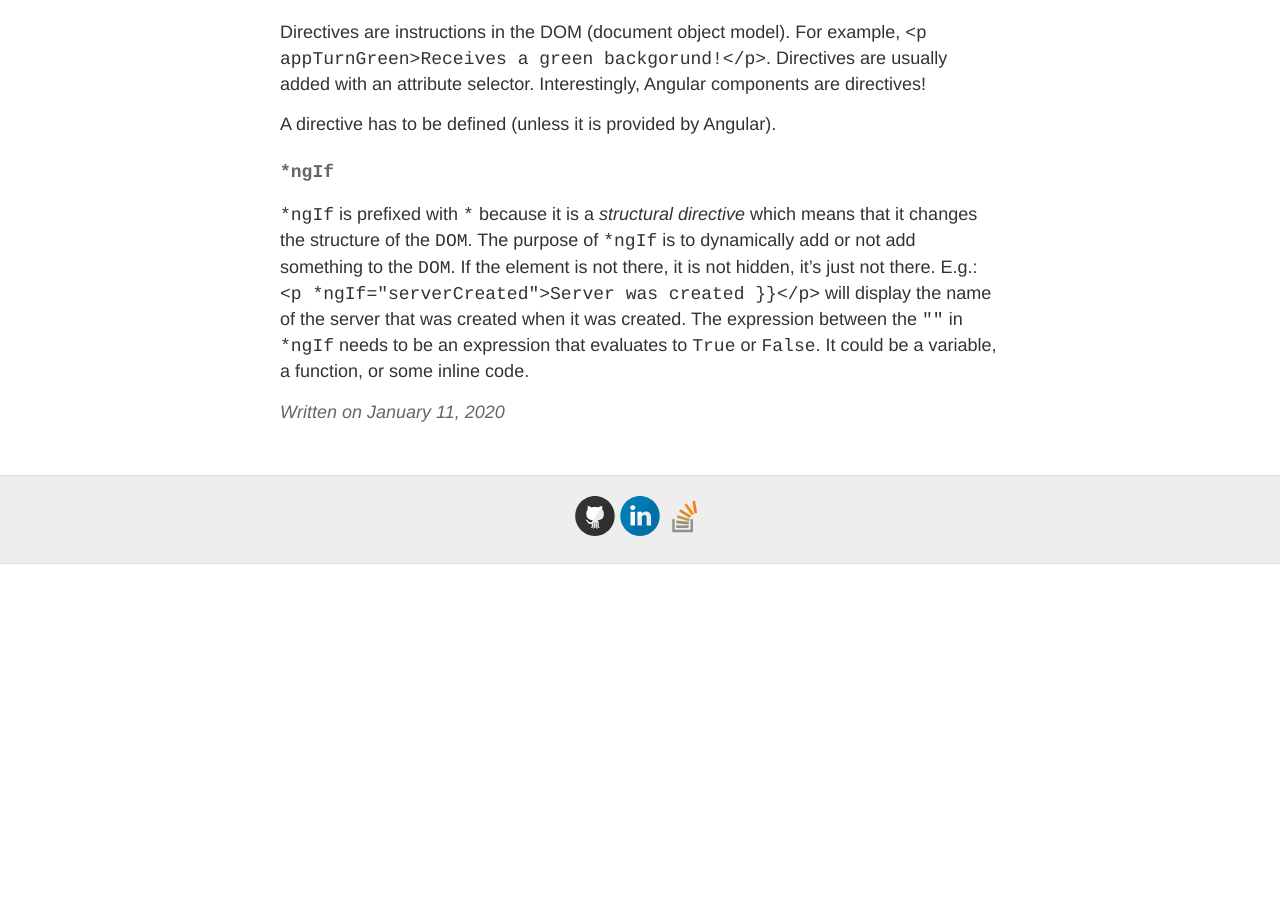
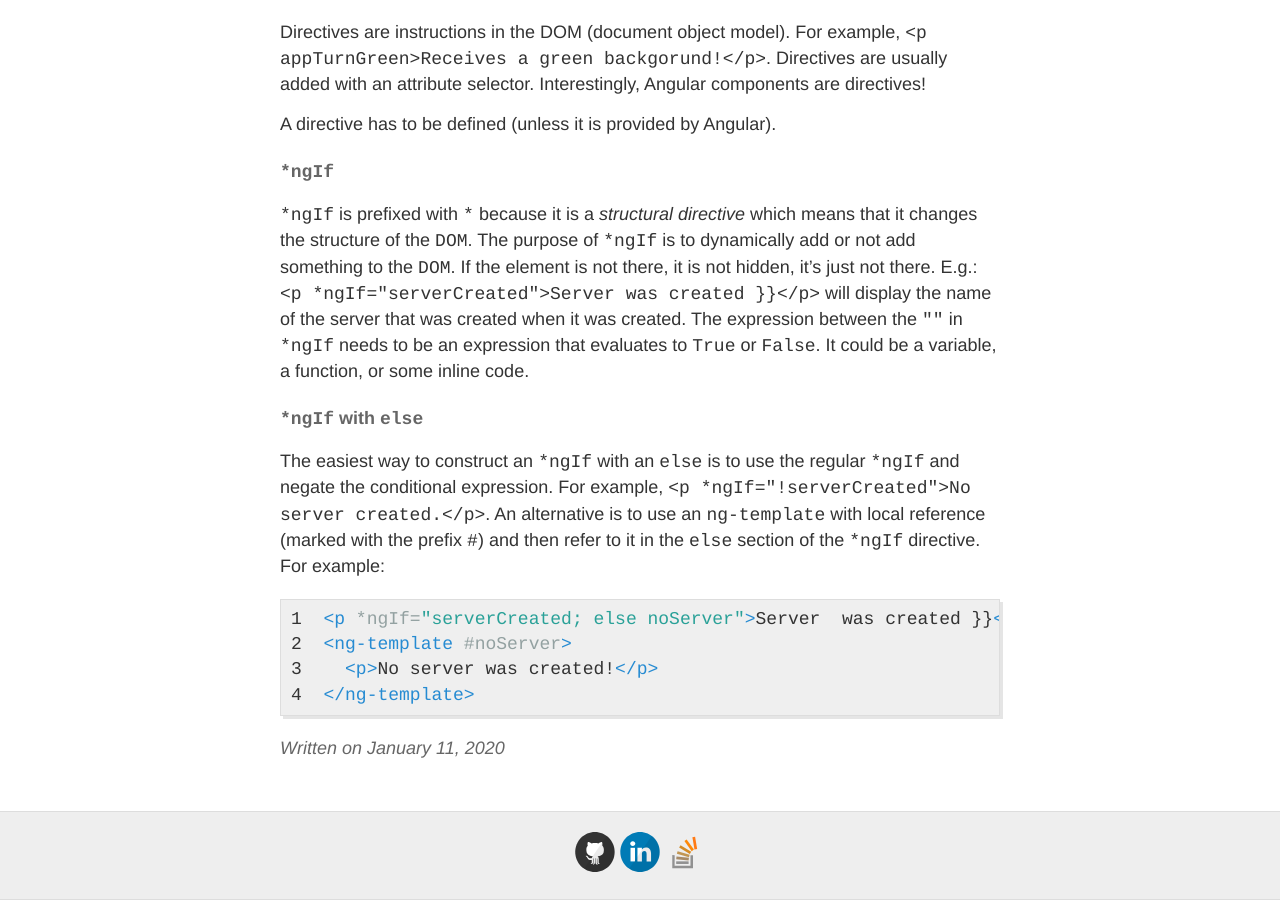
Before and after one commit to gutucristian/gutucristian.github.io, a Jekyll site: the page built from _posts/2020-01-11-Angular-Notes.md, in a window 1280 px wide and 900 px high, scrolled down 1255 px. Built offline with Jekyll 4.4.1, drawn with Linux system fonts in a browser that asks for light colours; our own code applies the rules of GitHub Pages for plain Markdown files; before the commit the page ends 1819 px from its top, so only the background shows below that.

Commit message:
Update 2020-01-11-Angular-Notes.md

```diff
--- a/_posts/2020-01-11-Angular-Notes.md
+++ b/_posts/2020-01-11-Angular-Notes.md
@@ -37,3 +37,14 @@ A directive has to be defined (unless it is provided by Angular).
 #### `*ngIf`
 
 `*ngIf` is prefixed with `*` because it is a _structural directive_ which means that it changes the structure of the `DOM`. The purpose of `*ngIf` is to dynamically add or not add something to the `DOM`. If the element is not there, it is not hidden, it's just not there. E.g.: `<p *ngIf="serverCreated">Server {{ serverName }} was created }}</p>` will display the name of the server that was created when it was created. The expression between the `""` in `*ngIf` needs to be an expression that evaluates to `True` or `False`. It could be a variable, a function, or some inline code.
+
+#### `*ngIf` with `else`
+
+The easiest way to construct an `*ngIf` with an `else` is to use the regular `*ngIf` and negate the conditional expression. For example, `<p *ngIf="!serverCreated">No server created.</p>`. An alternative is to use an `ng-template` with local reference (marked with the prefix `#`) and then refer to it in the `else` section of the `*ngIf` directive. For example:
+
+{% highlight html linenos %}
+  <p *ngIf="serverCreated; else noServer">Server {{ serverName }} was created }}</p>
+  <ng-template #noServer>
+    <p>No server was created!</p>
+  </ng-template>
+{% endhighlight %}
```
